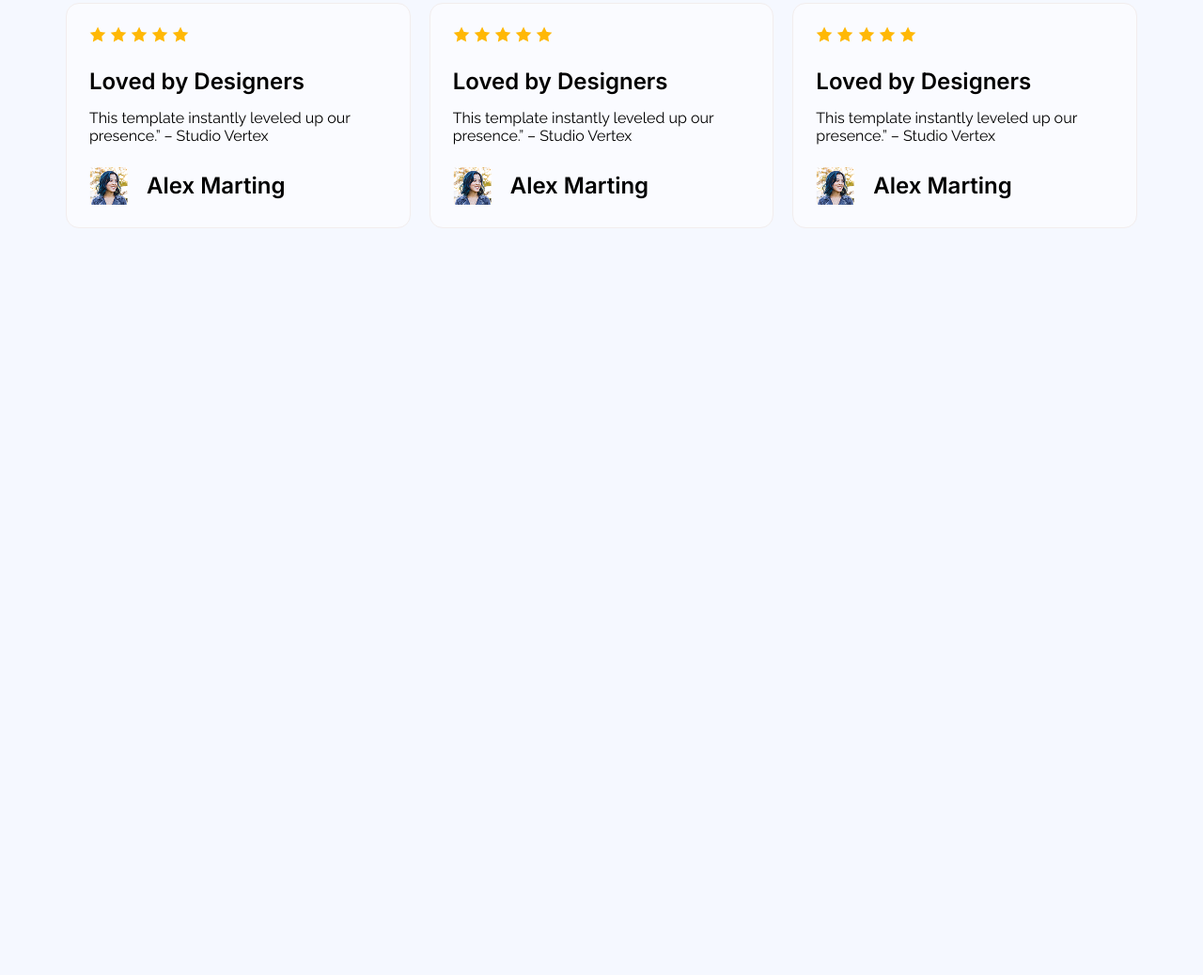
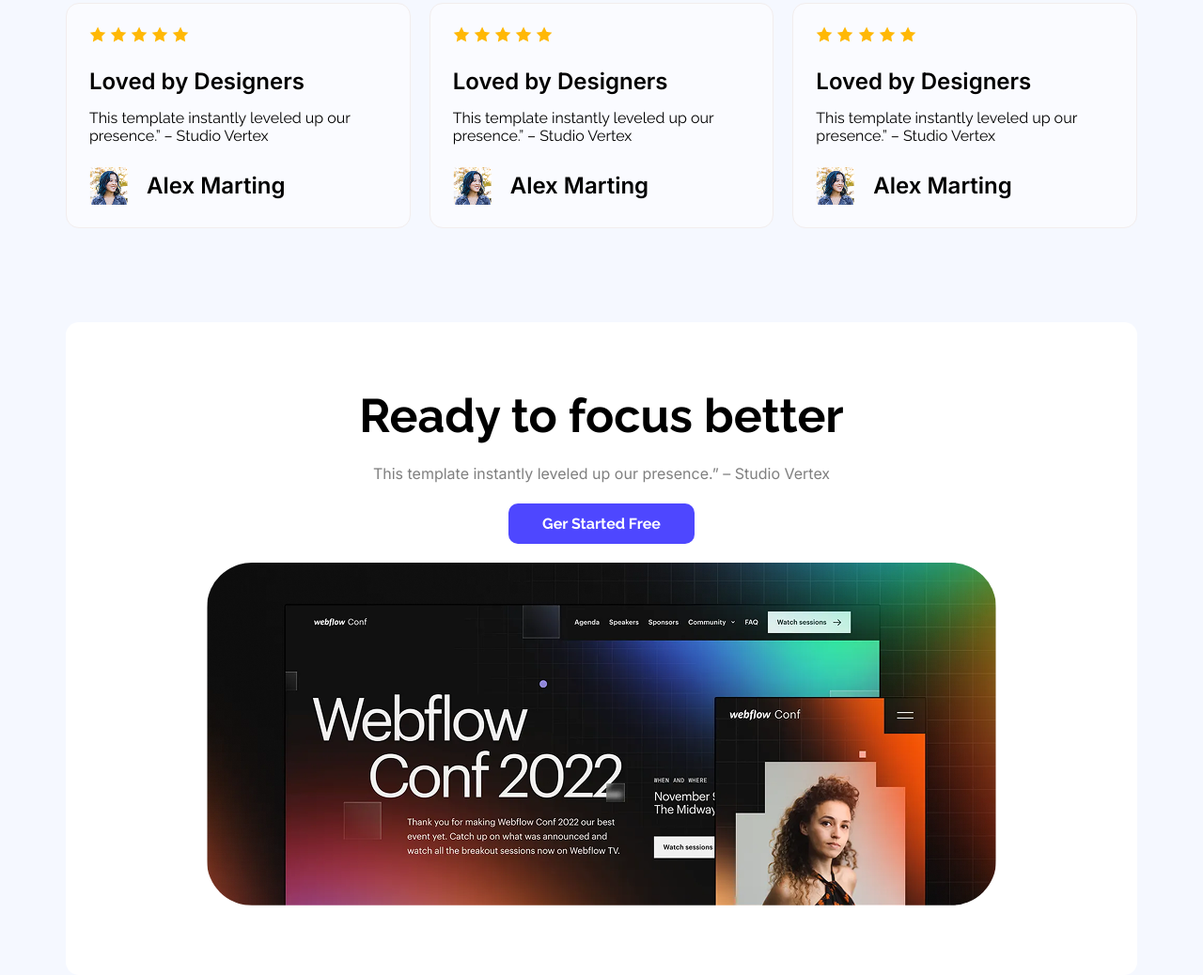
Before and after one commit to rejwanmia/assignment-01, a plain HTML site: page index.html in a window 1280 px wide. Shown: the part 1661-2699 px from the top of the page at 94% size. Before the commit the page ends 2004 px from the top, so only its background shows below. Drawn offline with Linux system fonts and the light colour scheme.

Commit message:
focus section complete

```diff
--- a/index.html
+++ b/index.html
@@ -134,6 +134,20 @@
             </div>
         </div>
 
+
+         <!-- focus section start here -->
+         <div class="focus_conainer">
+            <div class="focus-content">
+                <h1>Ready to focus better</h1>
+                <p>This template instantly leveled up our presence.” – Studio Vertex</p>
+                <button class="primary-btn">Ger Started Free</button>
+            </div>
+            <div class="focus_image">
+                <img src="image/wc-big.png" alt="">
+            </div>
+        </div>
+
+
     </main>
     <footer></footer>
 </body>
--- a/style.css
+++ b/style.css
@@ -179,3 +179,44 @@ body {
     align-items: center;
     gap: 20px;
 }
+
+
+/* focus section style */
+.focus_conainer {
+    max-width: 1140px;
+    margin: 0 auto;
+    border-radius: 14px;
+    background: rgb(255, 255, 255);
+    padding: 70px 0;
+}
+
+.focus-content {
+    text-align: center;
+}
+
+.focus-content h1 {
+    color: rgb(0, 0, 0);
+    font-size: 50px;
+    font-weight: 700;
+    line-height: 120%;
+}
+
+.focus-content p {
+    color: rgba(0, 0, 0, 0.5);
+    font-family: "Inter", sans-serif;
+    font-size: 16px;
+    font-weight: 400;
+    line-height: 140%;
+    padding: 20px 0;
+
+}
+
+.focus_image {
+    max-width: 840px;
+    margin: 0 auto;
+}
+
+.focus_image img {
+    border-radius: 48px;
+    margin-top: 20px;
+}
```
